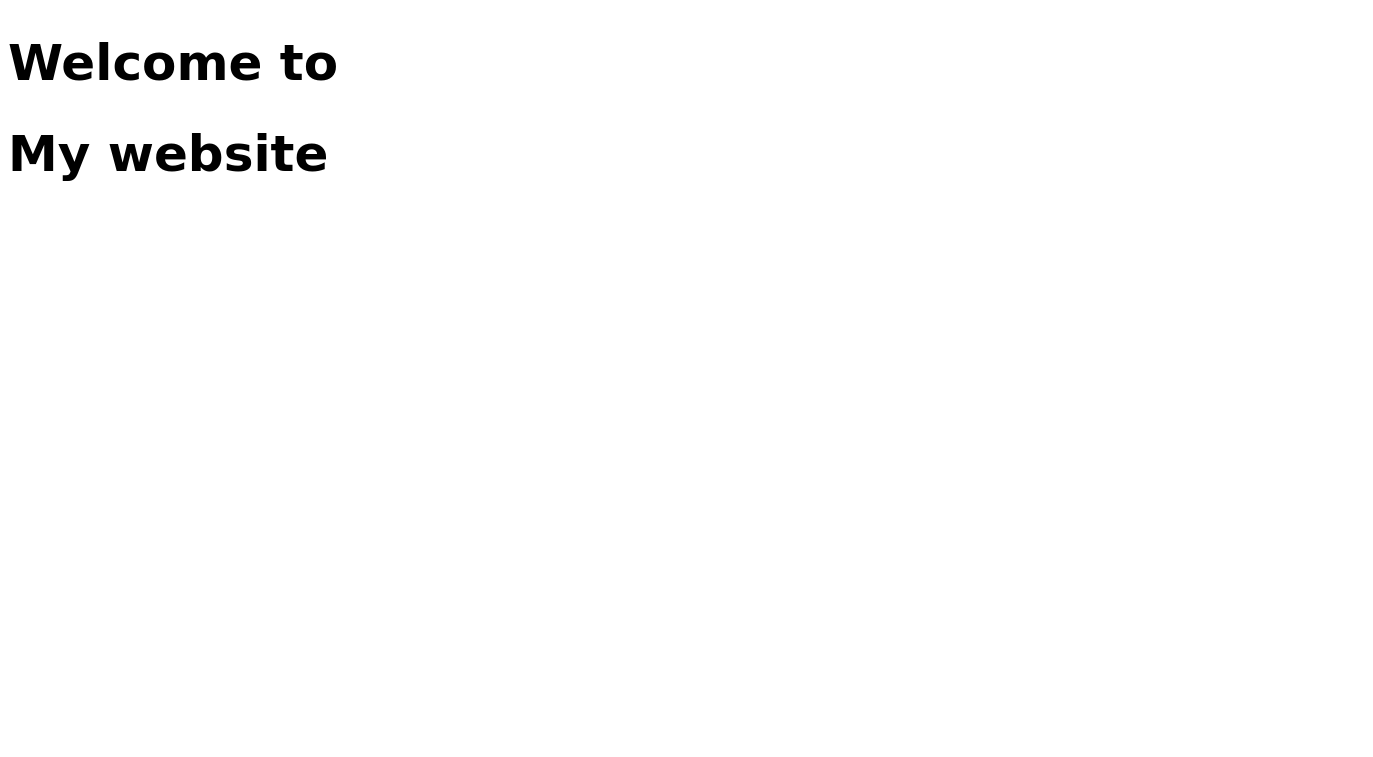
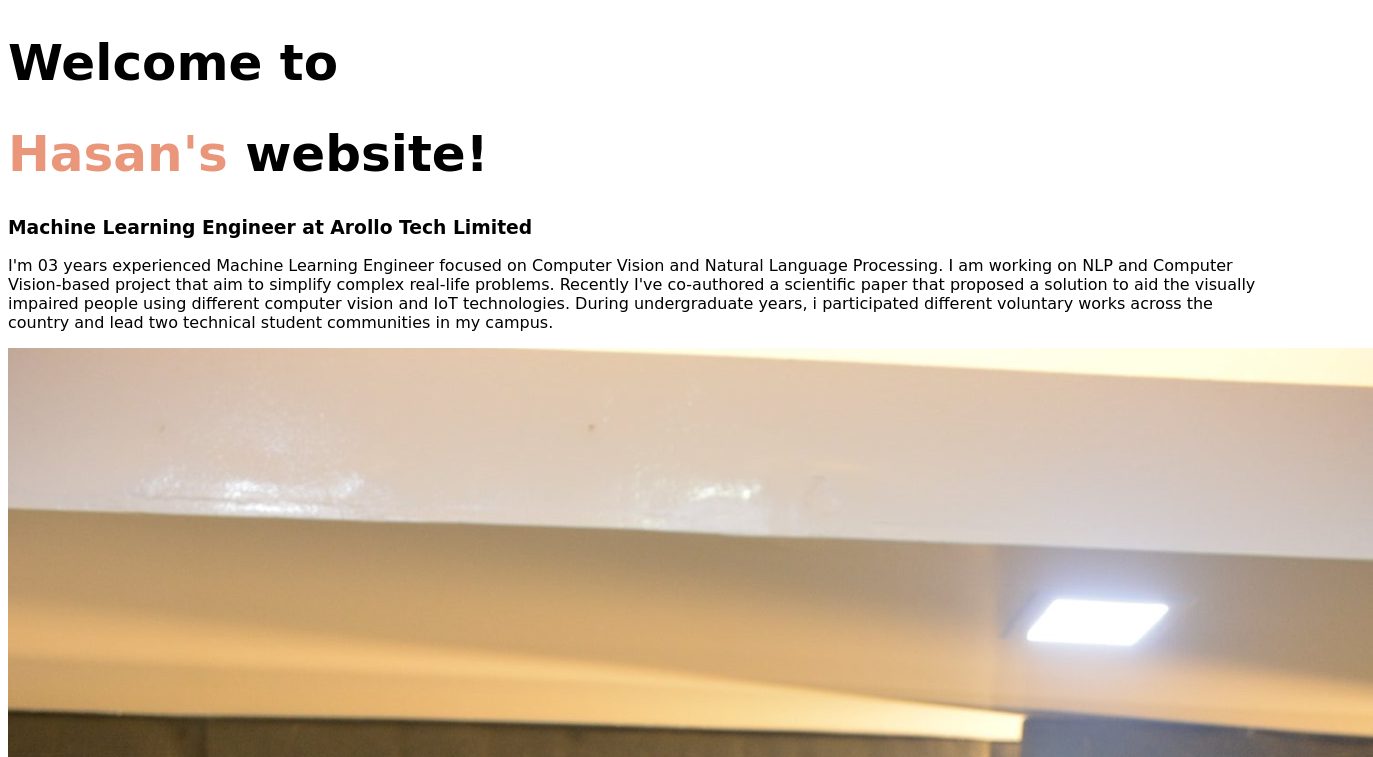
Before and after one commit to shaimun-sharin/developer-portfolio, a plain HTML site: page index.html in a window 1280 px wide. Shown: the top 757 px of the page, 1373 px wide, since content can reach past the window. Drawn offline with Linux system fonts and the light colour scheme; a web font is replaced by a local one.

Commit message:
content and image added

```diff
--- a/index.html
+++ b/index.html
@@ -12,6 +12,9 @@
 </head>
 <body>
     <h1>Welcome to</h1>
-    <h1>My website</h1>
+    <h1> <span class="color-name">Hasan's  </span>website!</h1>
+    <h3>Machine Learning Engineer at Arollo Tech Limited</h3>
+    <p>I'm 03 years experienced Machine Learning Engineer focused on Computer Vision and Natural Language Processing. I am working on NLP and Computer Vision-based project that aim to simplify complex real-life problems. Recently I've co-authored a scientific paper that proposed a solution to aid the visually impaired people using different computer vision and IoT technologies. During undergraduate years, i participated different voluntary works across the country and lead two technical student communities in my campus.</p>
+    <img src="images/bg.jpg" alt="">
 </body>
 </html>
--- a/styles.css
+++ b/styles.css
@@ -4,3 +4,6 @@ body {
 h1 {
     font-size: 50px;
 }
+.color-name {
+    color: darksalmon;
+}
```
